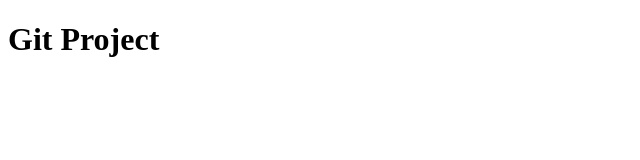
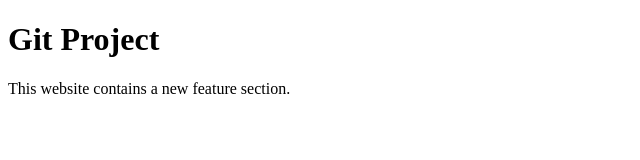
Before and after one commit to RafeeBD/module-6-git-workflow, a plain HTML site: page index.html in a window 1280 px wide. Shown: the whole page, without its empty margins (0-640 px from the left). Drawn offline with Linux system fonts and the light colour scheme.

Commit message:
added feature section

```diff
--- a/index.html
+++ b/index.html
@@ -9,6 +9,7 @@
 
 <body>
     <h1>Git Project </h1>
+    <p>This website contains a new feature section.</p>
 </body>
 
 </html>
```
